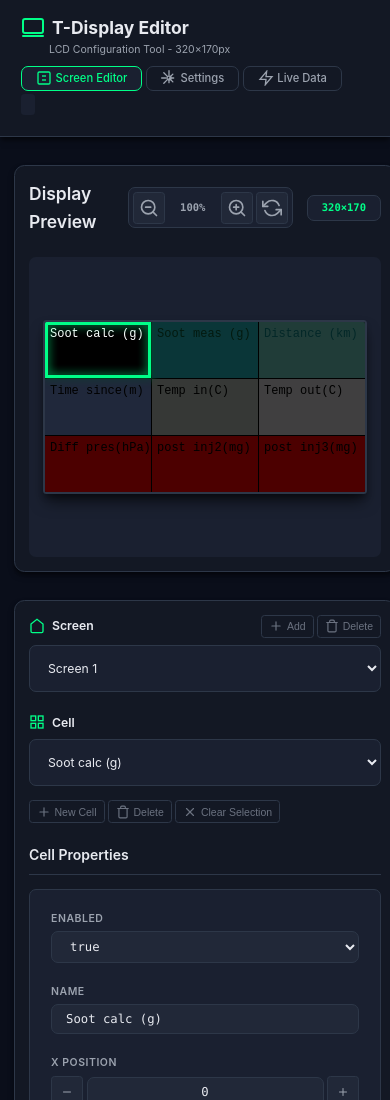
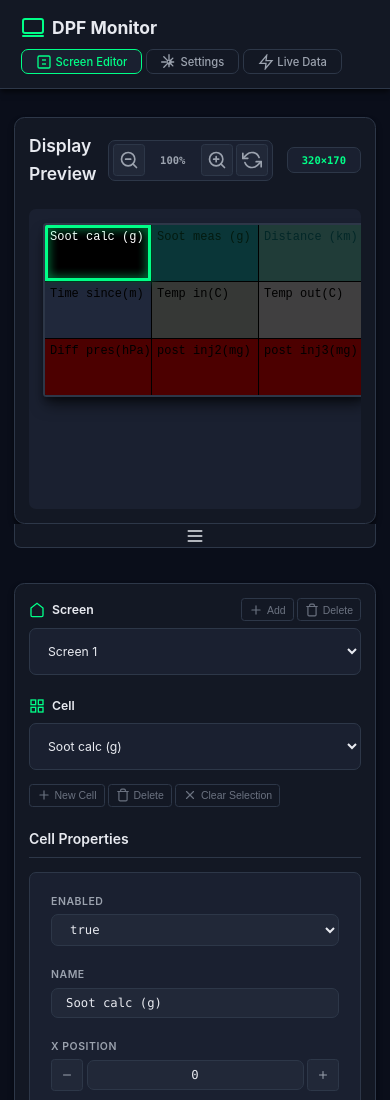
Before and after one commit to vuckos/T-display-web-editor, a plain HTML site: page index.html in a window 390 px wide. Shown: the top 1100 px of the page. Drawn offline with Linux system fonts and the light colour scheme.

Commit message:
reduced fixed top frame size

```diff
--- a/index.html
+++ b/index.html
@@ -16,10 +16,8 @@
                     <rect x="2" y="3" width="20" height="14" rx="2" stroke-width="2"/>
                     <line x1="2" y1="20" x2="22" y2="20" stroke-width="2" stroke-linecap="round"/>
                 </svg>
-                T-Display Editor
+                DPF Monitor
             </h1>
-            <p class="subtitle">LCD Configuration Tool - 320×170px</p>
-        </div>
             <nav class="nav-tabs">
                 <button class="nav-tab active" data-page="screen-editor">
                     <svg width="16" height="16" viewBox="0 0 24 24" fill="none" stroke="currentColor">
@@ -43,8 +41,6 @@
                     Live Data
                 </button>
             </nav>
-        <div class="status-bar">
-            <span id="statusText" class="status-info">Ready</span>
         </div>
     </header>
 
@@ -86,6 +82,13 @@
                 <div class="canvas-wrapper">
                     <canvas id="myCanvas" width="320" height="170"></canvas>
                 </div>
+            </div>
+            <div class="resize-handle" id="canvasResizeHandle" title="Drag to resize">
+                <svg width="20" height="20" viewBox="0 0 24 24" fill="none" stroke="currentColor">
+                    <line x1="4" y1="12" x2="20" y2="12" stroke-width="2" stroke-linecap="round"/>
+                    <line x1="4" y1="6" x2="20" y2="6" stroke-width="2" stroke-linecap="round"/>
+                    <line x1="4" y1="18" x2="20" y2="18" stroke-width="2" stroke-linecap="round"/>
+                </svg>
             </div>
         </section>
 
--- a/script.js
+++ b/script.js
@@ -1028,6 +1028,65 @@ class UIManager {
                 this.onClearSelection();
             }
         });
+
+        // Canvas resize handle
+        const resizeHandle = document.getElementById('canvasResizeHandle');
+        const canvasWrapper = document.querySelector('.canvas-wrapper');
+        if (resizeHandle && canvasWrapper) {
+            let isResizing = false;
+            let startY = 0;
+            let startHeight = 0;
+
+            const startResize = (clientY) => {
+                isResizing = true;
+                startY = clientY;
+                startHeight = canvasWrapper.offsetHeight;
+                document.body.style.cursor = 'ns-resize';
+                document.body.style.userSelect = 'none';
+            };
+
+            const doResize = (clientY) => {
+                if (!isResizing) return;
+                const deltaY = clientY - startY;
+                const newHeight = Math.max(200, startHeight + deltaY);
+                canvasWrapper.style.height = newHeight + 'px';
+                canvasWrapper.style.minHeight = newHeight + 'px';
+            };
+
+            const stopResize = () => {
+                if (isResizing) {
+                    isResizing = false;
+                    document.body.style.cursor = '';
+                    document.body.style.userSelect = '';
+                }
+            };
+
+            // Mouse events
+            resizeHandle.addEventListener('mousedown', (e) => {
+                startResize(e.clientY);
+                e.preventDefault();
+            });
+
+            document.addEventListener('mousemove', (e) => {
+                doResize(e.clientY);
+            });
+
+            document.addEventListener('mouseup', stopResize);
+
+            // Touch events for mobile
+            resizeHandle.addEventListener('touchstart', (e) => {
+                startResize(e.touches[0].clientY);
+                e.preventDefault();
+            });
+
+            document.addEventListener('touchmove', (e) => {
+                if (isResizing && e.touches.length > 0) {
+                    doResize(e.touches[0].clientY);
+                }
+            }, { passive: false });
+
+            document.addEventListener('touchend', stopResize);
+        }
     }
 
     onScreenChange(screenKey) {
--- a/styles.css
+++ b/styles.css
@@ -100,6 +100,10 @@ body {
 .header-content {
     max-width: 1600px;
     margin: 0 auto;
+    display: flex;
+    align-items: center;
+    justify-content: space-between;
+    gap: var(--space-lg);
 }
 
 .app-header h1 {
@@ -110,6 +114,7 @@ body {
     align-items: center;
     gap: var(--space-sm);
     margin-bottom: 0;
+    white-space: nowrap;
 }
 
 .logo-icon {
@@ -127,7 +132,7 @@ body {
 .nav-tabs {
     display: flex;
     gap: var(--space-xs);
-    margin-top: var(--space-sm);
+    flex-wrap: wrap;
 }
 
 .nav-tab {
@@ -206,16 +211,18 @@ body {
     .app-main {
         grid-template-columns: 1fr;
         gap: var(--space-lg);
+        display: block;
     }
 
     /* Make canvas sticky on mobile so it stays visible while scrolling cell properties */
     .canvas-section {
-        position: sticky;
+        position: sticky !important;
         top: var(--space-xl);
         z-index: 10;
         background: var(--color-bg-primary);
         padding-top: var(--space-md);
         padding-bottom: var(--space-md);
+        margin-bottom: var(--space-lg);
     }
 
     /* Ensure editor section can scroll independently */
@@ -231,6 +238,38 @@ body {
 .canvas-section {
     display: flex;
     flex-direction: column;
+    position: relative;
+}
+
+.resize-handle {
+    display: flex;
+    align-items: center;
+    justify-content: center;
+    width: 100%;
+    height: 24px;
+    cursor: ns-resize;
+    background: var(--color-bg-secondary);
+    border: 1px solid var(--color-border);
+    border-top: none;
+    border-radius: 0 0 var(--radius-md) var(--radius-md);
+    color: var(--color-text-tertiary);
+    transition: all var(--transition-base);
+}
+
+.resize-handle:hover {
+    background: var(--color-bg-tertiary);
+    color: var(--color-primary);
+    border-color: var(--color-primary);
+}
+
+.resize-handle:active,
+.resize-handle.resizing {
+    background: var(--color-bg-elevated);
+    color: var(--color-primary);
+}
+
+.resize-handle {
+    touch-action: none;
 }
 
 .canvas-container {
@@ -335,15 +374,17 @@ body {
 }
 
 .canvas-wrapper {
-    display: flex;
-    justify-content: center;
-    align-items: center;
     background: var(--color-bg-tertiary);
     border-radius: var(--radius-md);
     padding: var(--space-xl);
     min-height: 300px;
     overflow: auto;
     position: relative;
+}
+
+.canvas-wrapper canvas {
+    display: block;
+    margin: 0 auto;
 }
 
 .canvas-wrapper::-webkit-scrollbar {
@@ -372,7 +413,7 @@ body {
     box-shadow: var(--shadow-lg);
     cursor: crosshair;
     transition: box-shadow var(--transition-base);
-    transform-origin: center center;
+    transform-origin: top left;
 }
 
 #myCanvas:hover {
@@ -807,6 +848,17 @@ body {
         padding: var(--space-md) var(--space-lg);
     }
 
+    .header-content {
+        flex-direction: column;
+        align-items: flex-start;
+        gap: var(--space-sm);
+    }
+
+    .nav-tabs {
+        width: 100%;
+        justify-content: flex-start;
+    }
+
     .app-header h1 {
         font-size: 1.5rem;
     }
```
Lines whose indentation alone changed are shown as unchanged.
